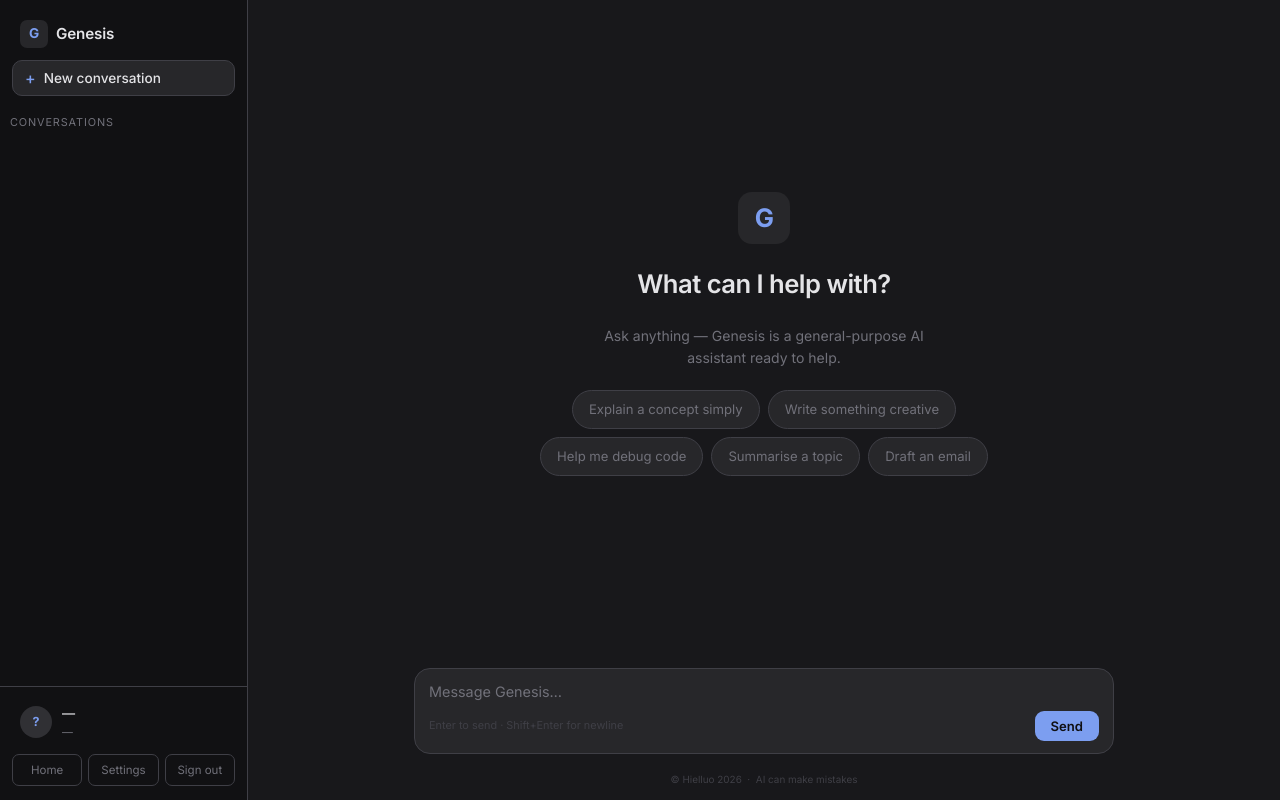
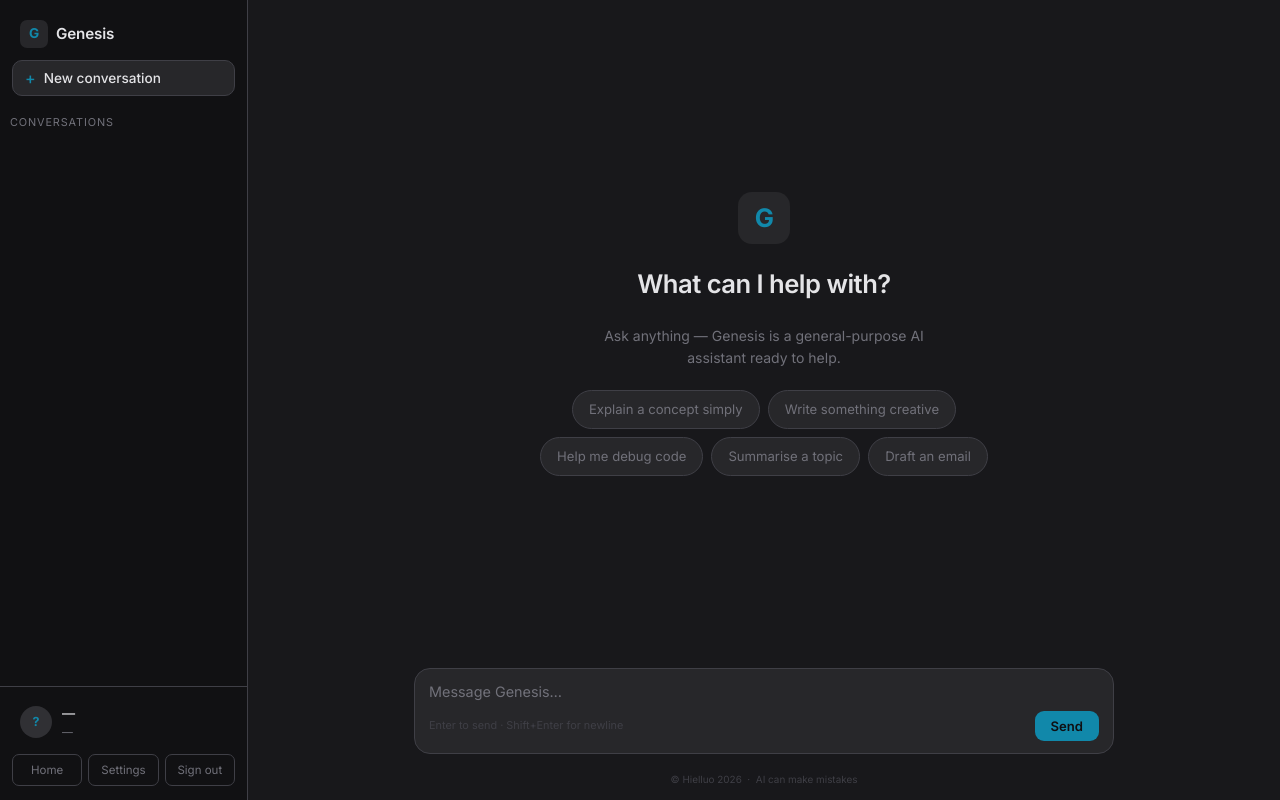
Before and after one commit to hielluosymp/hielluo, a Flask app: page /genesis in a window 1280 px wide. Run offline with Flask 3, Linux system fonts and the light colour scheme; some libraries are stand-ins or nearby versions.

Commit message:
fix: update Genesis accent to ThatGPT blue (#1188aa)
Co-Authored-By: Claude Sonnet 4.6 <noreply@anthropic.com>

```diff
--- a/templates/chatbots/genesis.html
+++ b/templates/chatbots/genesis.html
@@ -18,8 +18,8 @@
       --surface: #27272a;
       --surface2: #303034;
       --border: #3f3f46;
-      --accent: #7c9ef0;
-      --accent-hover: #96b3f8;
+      --accent: #1188aa;
+      --accent-hover: #14a0c5;
       --text: #e4e4e7;
       --text-muted: #71717a;
       --text-faint: #3f3f46;
```
